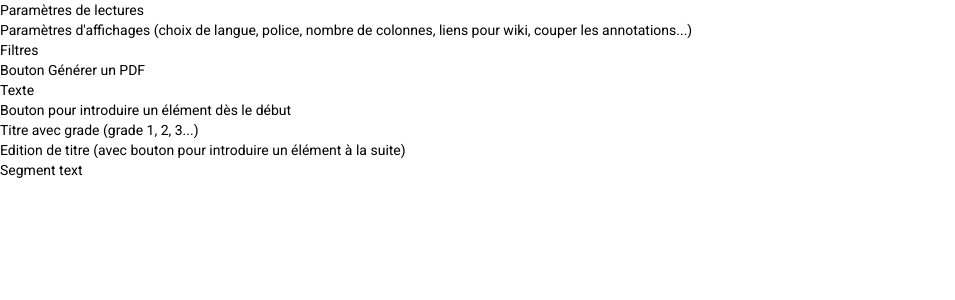
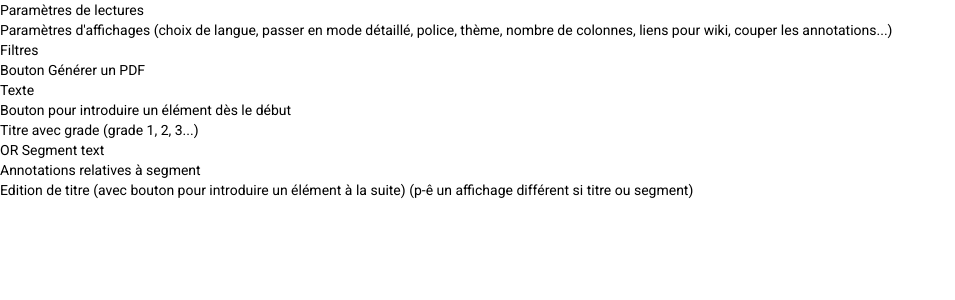
Before and after one commit to roMarziali/KH-Story, an Angular app: page / in a window 1280 px wide. Shown: the top 300 px of the page, without its empty margins (0-955 px from the left). Built offline with nearby package versions, Linux system fonts and the light colour scheme.

Commit message:
First commit

```diff
--- a/src/app/app.component.html
+++ b/src/app/app.component.html
@@ -1,7 +1,8 @@
 <section>
     <div>
         Paramètres de lectures
-        <div>Paramètres d'affichages (choix de langue, police, nombre de colonnes, liens pour wiki, couper les
+        <div>Paramètres d'affichages (choix de langue, passer en mode détaillé, police, thème, nombre de colonnes, liens
+            pour wiki, couper les
             annotations...)</div>
         <div>Filtres</div>
     </div>
@@ -10,16 +11,18 @@
 
 <section>
     Texte
-    <div class = "text-start-edit">Bouton pour introduire un élément dès le début</div>
+    <div class="text-start-edit">Bouton pour introduire un élément dès le début</div>
     <div class="text-title">
-        <div class="text-title-content">
-            Titre avec grade (grade 1, 2, 3...)
-        </div>
-        <div class="text-title-edit">
-           Edition de titre (avec bouton pour introduire un élément à la suite)
-        </div>
+        Titre avec grade (grade 1, 2, 3...)
     </div>
     <div class="text-segment">
-        Segment text
+        OR Segment text
+    </div>
+    <div class="text-segment-annotation">
+        Annotations relatives à segment
+    </div>
+    <div class="text-edit">
+        Edition de titre (avec bouton pour introduire un élément à la suite) (p-ê un affichage différent si titre ou
+        segment)
     </div>
 </section>
```
